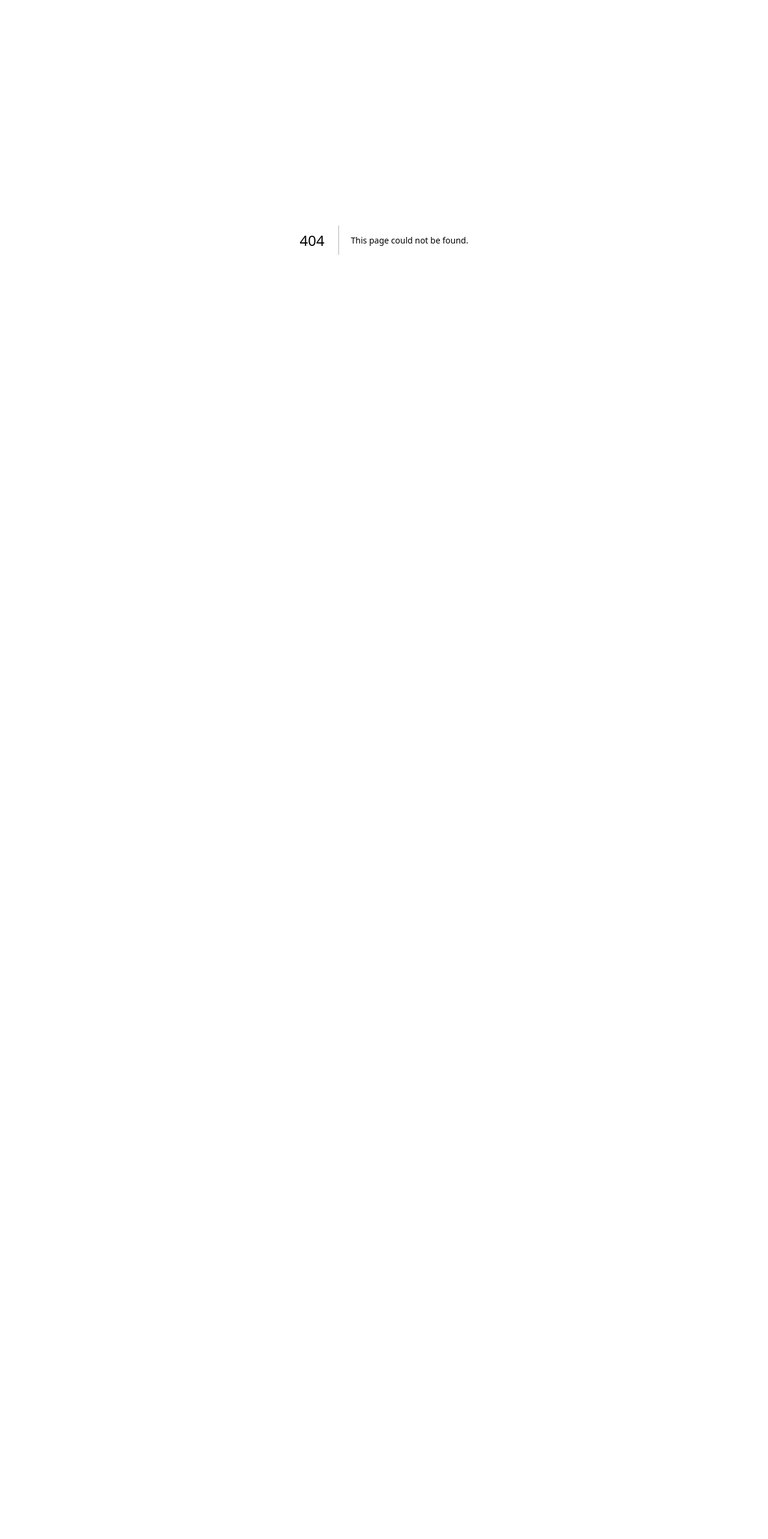
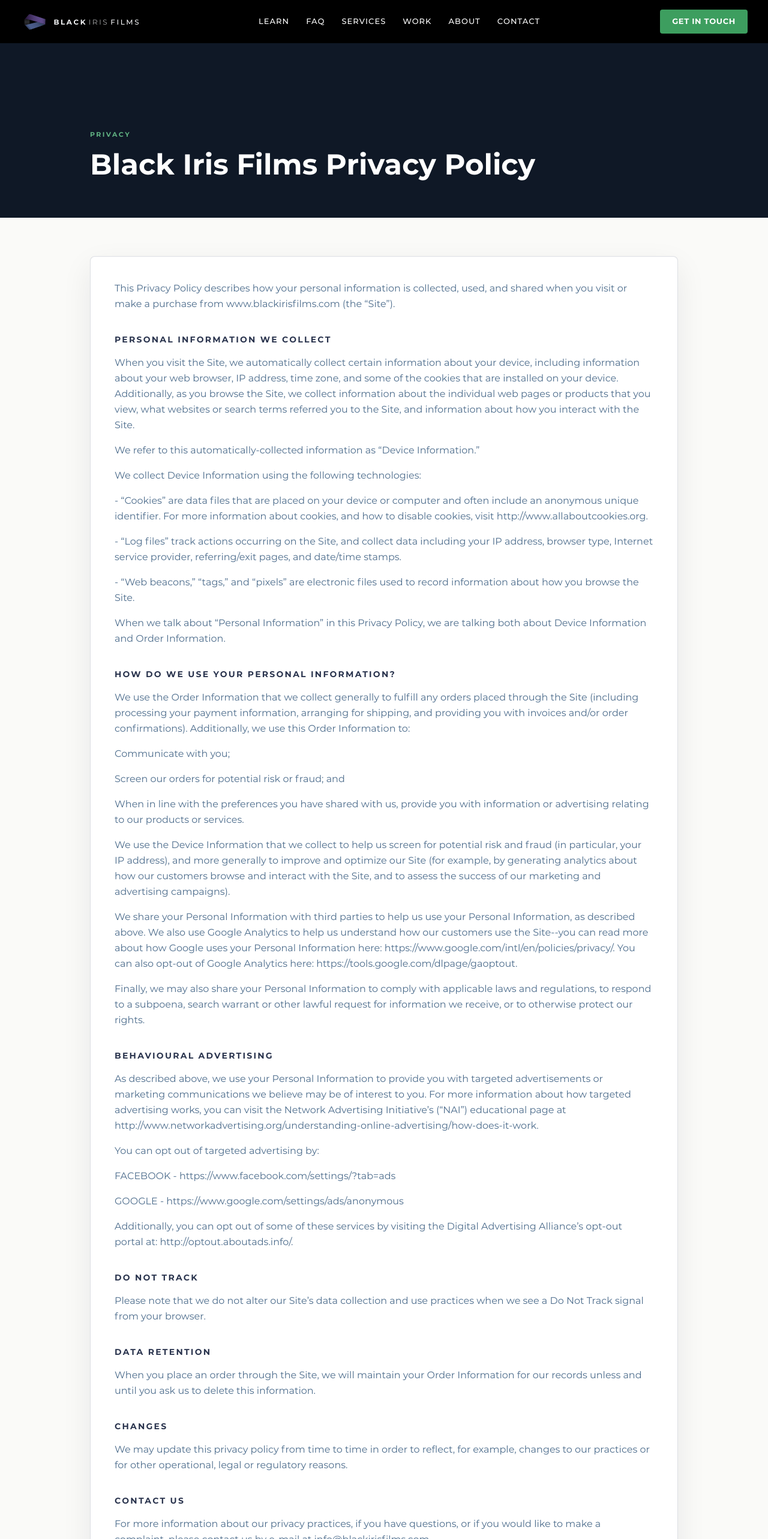
Before and after one commit to titusmaclaren/bif-homepage, a Next.js app: page /privacy-policy in a window 1280 px wide. Before the commit this address had no page. Shown: the top 2566 px of the page at 60% size. Before the commit the page ends 800 px from the top, so only its background shows below. Built offline with nearby package versions, Linux system fonts and the light colour scheme.

Commit message:
Add privacy and partner pages

```diff
--- a/app/components/Footer.tsx
+++ b/app/components/Footer.tsx
@@ -70,7 +70,7 @@ export function Footer() {
             <p className="text-white/45 text-[13px]">Video Production Agency</p>
             <p className="text-white/45 text-[13px]">ABN: 13774120626</p>
             <a
-              href="https://www.blackirisfilms.com/privacy-policy"
+              href="/privacy-policy"
               className="text-white/50 hover:text-white text-[13px] inline-block mt-1"
             >
               Privacy Policy
@@ -116,7 +116,7 @@ export function Footer() {
             <p>
               Interested in becoming a partner?{" "}
               <a
-                href="https://www.blackirisfilms.com/partner-with-us"
+                href="/partner-with-us"
                 className="text-bif-green font-semibold hover:underline"
               >
                 CLICK HERE
--- /dev/null
+++ b/app/partner-with-us/page.tsx
@@ -0,0 +1,55 @@
+import type { Metadata } from "next";
+import { Footer } from "../components/Footer";
+import { Nav } from "../components/Nav";
+
+export const metadata: Metadata = {
+  title: "Partner With Us",
+  description:
+    "Whitelabel agreements, joint ventures and strategic partnerships with Black Iris Films.",
+  alternates: {
+    canonical: "/partner-with-us",
+  },
+};
+
+const partnerCopy = [
+  "If you’re reading this, you’re probably running some sort of marketing agency - be it web design, PR, digital media, advertising etc.",
+  "If you share the same target market as us, with no competitive crossover, and you’re interested in exploring a strategic partnership or joint venture opportunity, we’d love to hear from you!",
+  "We regularly white label for agencies and even other production companies, and also provide an affiliate partnership program. This is great for those looking to add video to their offering, or those who simply want to recommend someone they can rely on. We run an end-to-end production service and our partners find that means it’s a headache free zone.",
+  "We've created multiple successful partnerships with national & international businesses and are always keen to explore new opportunities. If you’re interested, fill out the form below and we'll be in touch shortly to discuss the potential of creating a mutually beneficial partnership.",
+];
+
+export default function PartnerWithUsPage() {
+  return (
+    <>
+      <Nav />
+      <main className="flex-1 bg-off-white">
+        <section className="bg-navy-midnight px-6 pb-14 pt-32 text-white md:pb-16 md:pt-36 lg:px-10">
+          <div className="mx-auto max-w-[980px]">
+            <p className="mb-4 text-[11px] font-bold uppercase tracking-[0.22em] text-mint">
+              Partnerships
+            </p>
+            <h1 className="max-w-4xl text-4xl font-bold leading-[1.05] md:text-5xl">
+              Whitelabel Agreements, Joint Ventures &amp; Strategic Partnerships
+            </h1>
+          </div>
+        </section>
+
+        <section className="px-6 py-12 md:py-16 lg:px-10">
+          <article className="mx-auto max-w-[980px] rounded-lg border border-fog/80 bg-white p-6 shadow-[0_18px_50px_rgba(15,24,38,0.08)] md:p-10">
+            <div className="space-y-5">
+              {partnerCopy.map((paragraph) => (
+                <p
+                  key={paragraph}
+                  className="text-sm leading-relaxed text-slate md:text-base"
+                >
+                  {paragraph}
+                </p>
+              ))}
+            </div>
+          </article>
+        </section>
+      </main>
+      <Footer />
+    </>
+  );
+}
--- /dev/null
+++ b/app/privacy-policy/page.tsx
@@ -0,0 +1,123 @@
+import type { Metadata } from "next";
+import { Footer } from "../components/Footer";
+import { Nav } from "../components/Nav";
+
+export const metadata: Metadata = {
+  title: "Privacy Policy",
+  description: "Black Iris Films Privacy Policy.",
+  alternates: {
+    canonical: "/privacy-policy",
+  },
+};
+
+const policySections = [
+  {
+    heading: "PERSONAL INFORMATION WE COLLECT",
+    paragraphs: [
+      "When you visit the Site, we automatically collect certain information about your device, including information about your web browser, IP address, time zone, and some of the cookies that are installed on your device. Additionally, as you browse the Site, we collect information about the individual web pages or products that you view, what websites or search terms referred you to the Site, and information about how you interact with the Site.",
+      "We refer to this automatically-collected information as “Device Information.”",
+      "We collect Device Information using the following technologies:",
+      "- “Cookies” are data files that are placed on your device or computer and often include an anonymous unique identifier. For more information about cookies, and how to disable cookies, visit http://www.allaboutcookies.org.",
+      "- “Log files” track actions occurring on the Site, and collect data including your IP address, browser type, Internet service provider, referring/exit pages, and date/time stamps.",
+      "- “Web beacons,” “tags,” and “pixels” are electronic files used to record information about how you browse the Site.",
+      "When we talk about “Personal Information” in this Privacy Policy, we are talking both about Device Information and Order Information.",
+    ],
+  },
+  {
+    heading: "HOW DO WE USE YOUR PERSONAL INFORMATION?",
+    paragraphs: [
+      "We use the Order Information that we collect generally to fulfill any orders placed through the Site (including processing your payment information, arranging for shipping, and providing you with invoices and/or order confirmations). Additionally, we use this Order Information to:",
+      "Communicate with you;",
+      "Screen our orders for potential risk or fraud; and",
+      "When in line with the preferences you have shared with us, provide you with information or advertising relating to our products or services.",
+      "We use the Device Information that we collect to help us screen for potential risk and fraud (in particular, your IP address), and more generally to improve and optimize our Site (for example, by generating analytics about how our customers browse and interact with the Site, and to assess the success of our marketing and advertising campaigns).",
+      "We share your Personal Information with third parties to help us use your Personal Information, as described above. We also use Google Analytics to help us understand how our customers use the Site--you can read more about how Google uses your Personal Information here: https://www.google.com/intl/en/policies/privacy/. You can also opt-out of Google Analytics here: https://tools.google.com/dlpage/gaoptout.",
+      "Finally, we may also share your Personal Information to comply with applicable laws and regulations, to respond to a subpoena, search warrant or other lawful request for information we receive, or to otherwise protect our rights.",
+    ],
+  },
+  {
+    heading: "BEHAVIOURAL ADVERTISING",
+    paragraphs: [
+      "As described above, we use your Personal Information to provide you with targeted advertisements or marketing communications we believe may be of interest to you. For more information about how targeted advertising works, you can visit the Network Advertising Initiative’s (“NAI”) educational page at http://www.networkadvertising.org/understanding-online-advertising/how-does-it-work.",
+      "You can opt out of targeted advertising by:",
+      "FACEBOOK - https://www.facebook.com/settings/?tab=ads",
+      "GOOGLE - https://www.google.com/settings/ads/anonymous",
+      "Additionally, you can opt out of some of these services by visiting the Digital Advertising Alliance’s opt-out portal at: http://optout.aboutads.info/.",
+    ],
+  },
+  {
+    heading: "DO NOT TRACK",
+    paragraphs: [
+      "Please note that we do not alter our Site’s data collection and use practices when we see a Do Not Track signal from your browser.",
+    ],
+  },
+  {
+    heading: "DATA RETENTION",
+    paragraphs: [
+      "When you place an order through the Site, we will maintain your Order Information for our records unless and until you ask us to delete this information.",
+    ],
+  },
+  {
+    heading: "CHANGES",
+    paragraphs: [
+      "We may update this privacy policy from time to time in order to reflect, for example, changes to our practices or for other operational, legal or regulatory reasons.",
+    ],
+  },
+  {
+    heading: "CONTACT US",
+    paragraphs: [
+      "For more information about our privacy practices, if you have questions, or if you would like to make a complaint, please contact us by e-mail at info@blackirisfilms.com",
+    ],
+  },
+];
+
+export default function PrivacyPolicyPage() {
+  return (
+    <>
+      <Nav />
+      <main className="flex-1 bg-off-white">
+        <section className="bg-navy-midnight px-6 pb-14 pt-32 text-white md:pb-16 md:pt-36 lg:px-10">
+          <div className="mx-auto max-w-[980px]">
+            <p className="mb-4 text-[11px] font-bold uppercase tracking-[0.22em] text-mint">
+              Privacy
+            </p>
+            <h1 className="text-4xl font-bold leading-[1.05] md:text-5xl">
+              Black Iris Films Privacy Policy
+            </h1>
+          </div>
+        </section>
+
+        <section className="px-6 py-12 md:py-16 lg:px-10">
+          <article className="mx-auto max-w-[980px] rounded-lg border border-fog/80 bg-white p-6 shadow-[0_18px_50px_rgba(15,24,38,0.08)] md:p-10">
+            <p className="text-sm leading-relaxed text-slate md:text-base">
+              This Privacy Policy describes how your personal information is
+              collected, used, and shared when you visit or make a purchase from
+              www.blackirisfilms.com (the “Site”).
+            </p>
+
+            <div className="mt-9 space-y-9">
+              {policySections.map((section) => (
+                <section key={section.heading}>
+                  <h2 className="text-sm font-bold uppercase tracking-[0.16em] text-navy">
+                    {section.heading}
+                  </h2>
+                  <div className="mt-4 space-y-4">
+                    {section.paragraphs.map((paragraph) => (
+                      <p
+                        key={paragraph}
+                        className="text-sm leading-relaxed text-slate md:text-base"
+                      >
+                        {paragraph}
+                      </p>
+                    ))}
+                  </div>
+                </section>
+              ))}
+            </div>
+          </article>
+        </section>
+      </main>
+      <Footer />
+    </>
+  );
+}
--- a/app/sitemap.ts
+++ b/app/sitemap.ts
@@ -4,14 +4,19 @@ import { getAllPosts } from "./lib/blog";
 const SITE_URL = "https://blackirisfilms.com";
 
 export default function sitemap(): MetadataRoute.Sitemap {
-  const routes = ["", "/learn", "/contact", "/why-black-iris-films"].map(
-    (route) => ({
-      url: `${SITE_URL}${route}`,
-      lastModified: new Date(),
-      changeFrequency: "monthly" as const,
-      priority: route === "" ? 1 : 0.8,
-    }),
-  );
+  const routes = [
+    "",
+    "/learn",
+    "/contact",
+    "/why-black-iris-films",
+    "/privacy-policy",
+    "/partner-with-us",
+  ].map((route) => ({
+    url: `${SITE_URL}${route}`,
+    lastModified: new Date(),
+    changeFrequency: "monthly" as const,
+    priority: route === "" ? 1 : 0.8,
+  }));
 
   const posts = getAllPosts().map((post) => ({
     url: `${SITE_URL}${post.urlPath}`,
```
